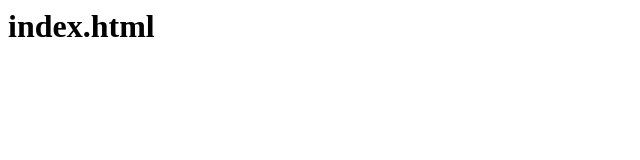
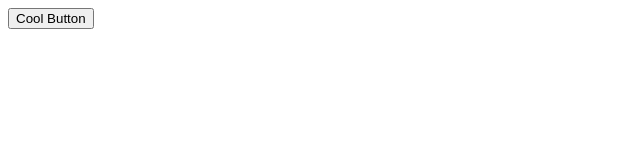
Before and after one commit to mrradd/em_node, a website: page public/index.html in a window 1280 px wide. Shown: the whole page, without its empty margins (0-640 px from the left). Drawn offline with Linux system fonts and the light colour scheme.

Commit message:
JS research.
Testing.

```diff
--- a/public/index.html
+++ b/public/index.html
@@ -1,9 +1,11 @@
 <html>
   <head>
     <title>Electric Meatball</title>
-    <script src="./js/index.js" type="text/javascript"></script>
   </head>
   <body>
-    <h1>index.html</h1>
+    <div id="page_top"></div>
+    <div id="main_content"></div>
+    <div id="page_bottom"></div>
+    <script src="./js/index.js" type="text/javascript"></script>
   </body>
 </html>
--- a/public/js/index.js
+++ b/public/js/index.js
@@ -1,10 +1,25 @@
-const testSnippet = `<div>Herp derp<div/>`;
 
-function main() {
-  // const elId = "test_snippet";
-  // const element = document.getElementById(elId);
-  // element.appendChild(testSnippet);
-  console.log("herp derp");
+const rad_generateButton = ({id, label, onclickFn}) => {
+  return `<button id=${id} onclick=${onclickFn}>${label}</button>`;
+}
+const derp = () => {
+  console.log("flerp");
+}
+/*************************************************************************************************/
+const rad_indexMain = () => {
+  console.log("index_main");
+
+  const rad_pageSetup = () => {
+    const pageTopNode = document.getElementById("page_top").innerHTML = rad_generateButton(
+      {
+        id: "btn1",
+        label: "Cool Button",
+        onCickFn: "derp"
+      });
+  }
+
+  rad_pageSetup();
 }
 
-main();
+/*************************************************************************************************/
+rad_indexMain();
```
Also changed, not shown: 1 other file.
